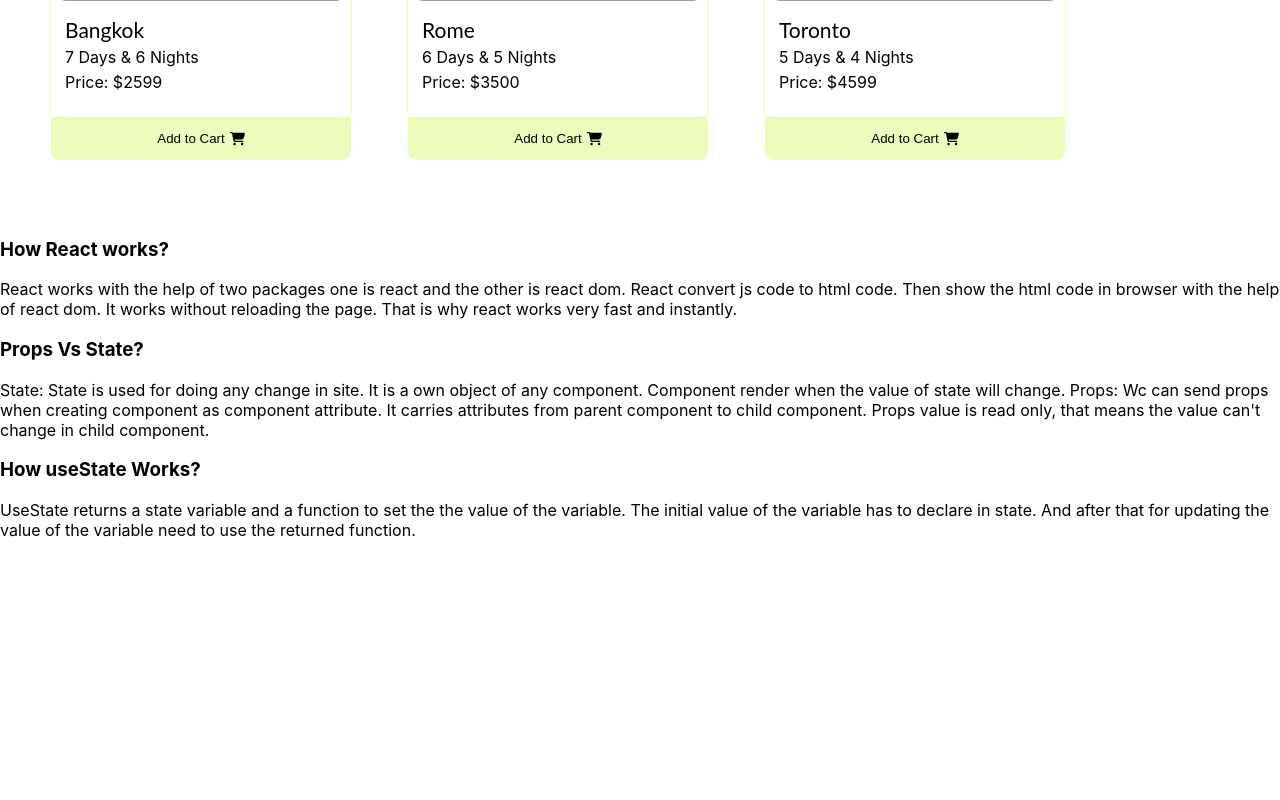
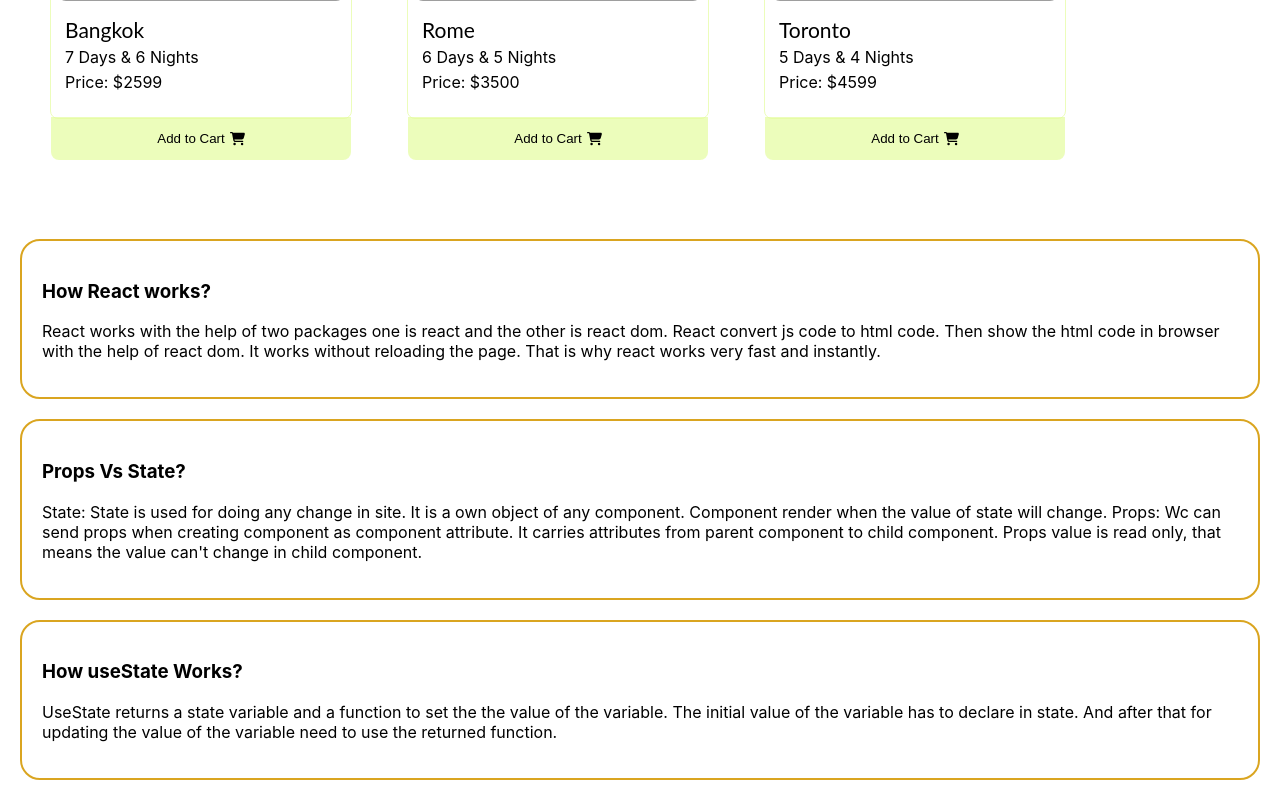
Before and after one commit to Hossain-Sajjad/dream-destination, a React (Create React App) app: page / in a window 1280 px wide. Shown: the part 1927-2727 px from the top of the page. Before the commit the page ends 2483 px from the top, so only its background shows below. Built offline with nearby package versions, Linux system fonts and the light colour scheme; grey boxes are pictures that could not be loaded.

Commit message:
final commit

```diff
--- a/public/index.html
+++ b/public/index.html
@@ -1,14 +1,12 @@
 <!DOCTYPE html>
 <html lang="en">
+
 <head>
   <meta charset="utf-8" />
   <link rel="icon" href="%PUBLIC_URL%/favicon.ico" />
   <meta name="viewport" content="width=device-width, initial-scale=1" />
   <meta name="theme-color" content="#000000" />
-    <meta
-      name="description"
-      content="Web site created using create-react-app"
-    />
+  <meta name="description" content="Web site created using create-react-app" />
   <link rel="apple-touch-icon" href="%PUBLIC_URL%/logo192.png" />
   <!--
       manifest.json provides metadata used when your web app is installed on a
@@ -24,8 +22,9 @@
       work correctly both with client-side routing and a non-root public URL.
       Learn how to configure a non-root public URL by running `npm run build`.
     -->
-    <title>React App</title>
+  <title>Dream Destination</title>
 </head>
+
 <body>
   <noscript>You need to enable JavaScript to run this app.</noscript>
   <div id="root"></div>
@@ -40,4 +39,5 @@
       To create a production bundle, use `npm run build` or `yarn build`.
     -->
 </body>
+
 </html>
--- a/src/App.js
+++ b/src/App.js
@@ -9,8 +9,10 @@ function App() {
         <h1>Dream <span>Destination</span></h1>
         <h2>Choose 4 of Your <span>Desired Packages</span></h2>
       </div>
-      <Places></Places>
-      <Question></Question>
+      <div>
+        <Places></Places>
+        <Question></Question>
+      </div>
     </div>
   );
 }
--- a/src/components/Cart/Cart.js
+++ b/src/components/Cart/Cart.js
@@ -3,13 +3,8 @@ import ChoosenPlace from '../ChoosenPlace/ChoosenPlace';
 import SelectedPlace from '../SelectedPlace/SelectedPlace';
 import './Cart.css'
 
-const Cart = ({ cart, clearBtn }) => {
-    const [choosenPlace, setChoosenPlace] = useState([]);
-    const chooseBtn = () => {
-        const random = Math.floor(Math.random() * 4);
-        const luckyPlace = cart.find(item => cart.indexOf(item) === random)
-        setChoosenPlace(luckyPlace);
-    }
+const Cart = ({ cart, clearBtn, chooseBtn, choosenPlace }) => {
+
 
     return (
         <div className='cart'>
--- a/src/components/Places/Places.js
+++ b/src/components/Places/Places.js
@@ -32,6 +32,14 @@ const Places = () => {
     }
     const clearBtn = () => {
         setCart([]);
+        setChoosenPlace([]);
+    }
+
+    const [choosenPlace, setChoosenPlace] = useState([]);
+    const chooseBtn = () => {
+        const random = Math.floor(Math.random() * 4);
+        const luckyPlace = cart.find(item => cart.indexOf(item) === random)
+        setChoosenPlace(luckyPlace);
     }
 
     return (
@@ -46,7 +54,7 @@ const Places = () => {
                 }
             </div>
             <div>
-                <Cart cart={cart} clearBtn={clearBtn}></Cart>
+                <Cart cart={cart} clearBtn={clearBtn} chooseBtn={chooseBtn} choosenPlace={choosenPlace}></Cart>
             </div>
         </div>
     );
--- a/src/components/Questions/Question.css
+++ b/src/components/Questions/Question.css
@@ -0,0 +1,6 @@
+.question-container{
+    border: 2px solid goldenrod;
+    border-radius: 20px;
+    margin: 20px;
+    padding: 20px;
+}
--- a/src/components/Questions/Question.js
+++ b/src/components/Questions/Question.js
@@ -1,20 +1,21 @@
 import React from 'react';
+import './Question.css'
 
 const Question = () => {
     return (
         <div>
-            <div>
+            <div className='question-container'>
                 <h3>How React works?</h3>
                 <p>React works with the help of two packages one is react and the other is react dom. React convert js code to html code. Then show the html code in browser with the help of react dom. It works without reloading the page. That is why react works very fast and instantly.</p>
             </div>
-            <div>
+            <div className='question-container'>
                 <h3>Props Vs State?</h3>
                 <p>State:
                     State is used for doing any change in site. It is a own object of any component. Component render when the value of state will change.
                     Props:
                     Wc can send props when creating component as component attribute. It carries attributes from parent component to child component. Props value is read only, that means the value can't change in child component.</p>
             </div>
-            <div>
+            <div className='question-container'>
                 <h3>How useState Works?</h3>
                 <p>UseState returns a state variable and a function to set the the value of the variable. The initial value of the variable has to declare in state. And after that for updating the value of the variable need to use the returned function.</p>
             </div>
```
Also changed, not shown: src/App.css (line endings or trailing spaces), 1 other file (tests, documents, lock files or other folders). Lines whose indentation alone changed are shown as unchanged.
